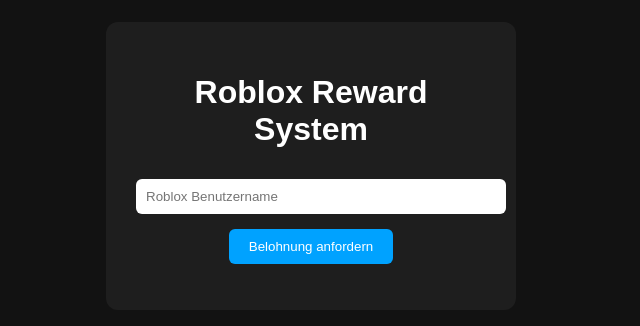
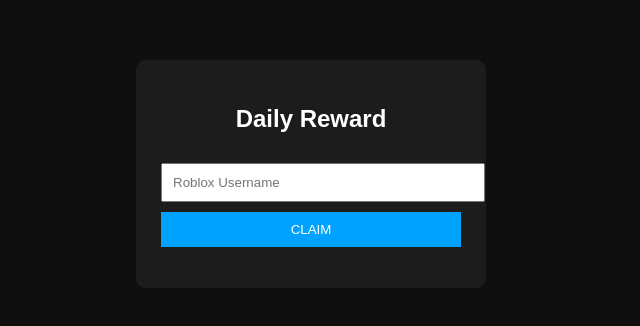
Before and after one commit to bananielheinrich-spec/REWARD, a plain HTML site: page index.html in a window 1280 px wide. Shown: the part 234-560 px from the top of the page, without its empty margins (329-969 px from the left). Drawn offline with Linux system fonts and the light colour scheme.

Commit message:
Update index.html

```diff
--- a/index.html
+++ b/index.html
@@ -2,83 +2,80 @@
 <html lang="de">
 <head>
 <meta charset="UTF-8">
-    <meta name="viewport" content="width=device-width, initial-scale=1.0">
-    <title>Roblox Rewards</title>
+<title>Reward Claim</title>
 
 <style>
 body {
-            font-family: Arial, sans-serif;
-            background: #121212;
+    font-family: Arial;
+    background: #0f0f0f;
     color: white;
-            display: flex;
-            justify-content: center;
-            align-items: center;
-            height: 100vh;
-            margin: 0;
+    display:flex;
+    justify-content:center;
+    align-items:center;
+    height:100vh;
 }
 
-        .container {
-            background: #1e1e1e;
-            padding: 30px;
-            border-radius: 12px;
-            text-align: center;
-            width: 350px;
+.box {
+    background:#1c1c1c;
+    padding:25px;
+    border-radius:10px;
+    width:300px;
+    text-align:center;
 }
 
 input {
-            width: 100%;
-            padding: 10px;
-            margin-top: 10px;
-            border: none;
-            border-radius: 6px;
+    width:100%;
+    padding:10px;
+    margin-top:10px;
 }
 
 button {
-            margin-top: 15px;
-            padding: 10px 20px;
-            border: none;
-            border-radius: 6px;
-            background: #00a2ff;
-            color: white;
-            cursor: pointer;
-        }
-
-        button:hover {
-            background: #0084d1;
-        }
-
-        #status {
-            margin-top: 15px;
+    margin-top:10px;
+    padding:10px;
+    width:100%;
+    background:#00a2ff;
+    border:none;
+    color:white;
+    cursor:pointer;
 }
 </style>
 </head>
+
 <body>
 
-<div class="container">
-    <h1>Roblox Reward System</h1>
+<div class="box">
+    <h2>Daily Reward</h2>
 
-    <input type="text" id="username" placeholder="Roblox Benutzername">
+    <input id="username" placeholder="Roblox Username">
 
-    <button onclick="claimReward()">
-        Belohnung anfordern
-    </button>
+    <button onclick="claim()">CLAIM</button>
 
     <p id="status"></p>
 </div>
 
 <script>
-function claimReward() {
+async function claim() {
     const username = document.getElementById("username").value;
     const status = document.getElementById("status");
 
     if (!username) {
-        status.textContent = "Bitte einen Benutzernamen eingeben.";
+        status.innerText = "Bitte Username eingeben!";
         return;
     }
 
-    status.textContent = `Anfrage für ${username} gesendet...`;
+    status.innerText = "Wird verarbeitet...";
 
-    // Hier kommt später die Verbindung zum Backend
+    const res = await fetch("http://localhost:3000/claim", {
+        method: "POST",
+        headers: {
+            "Content-Type": "application/json"
+        },
+        body: JSON.stringify({ username })
+    });
+
+    const data = await res.json();
+
+    status.innerText = data.message;
 }
 </script>
 
```
Lines whose indentation alone changed are shown as unchanged.
